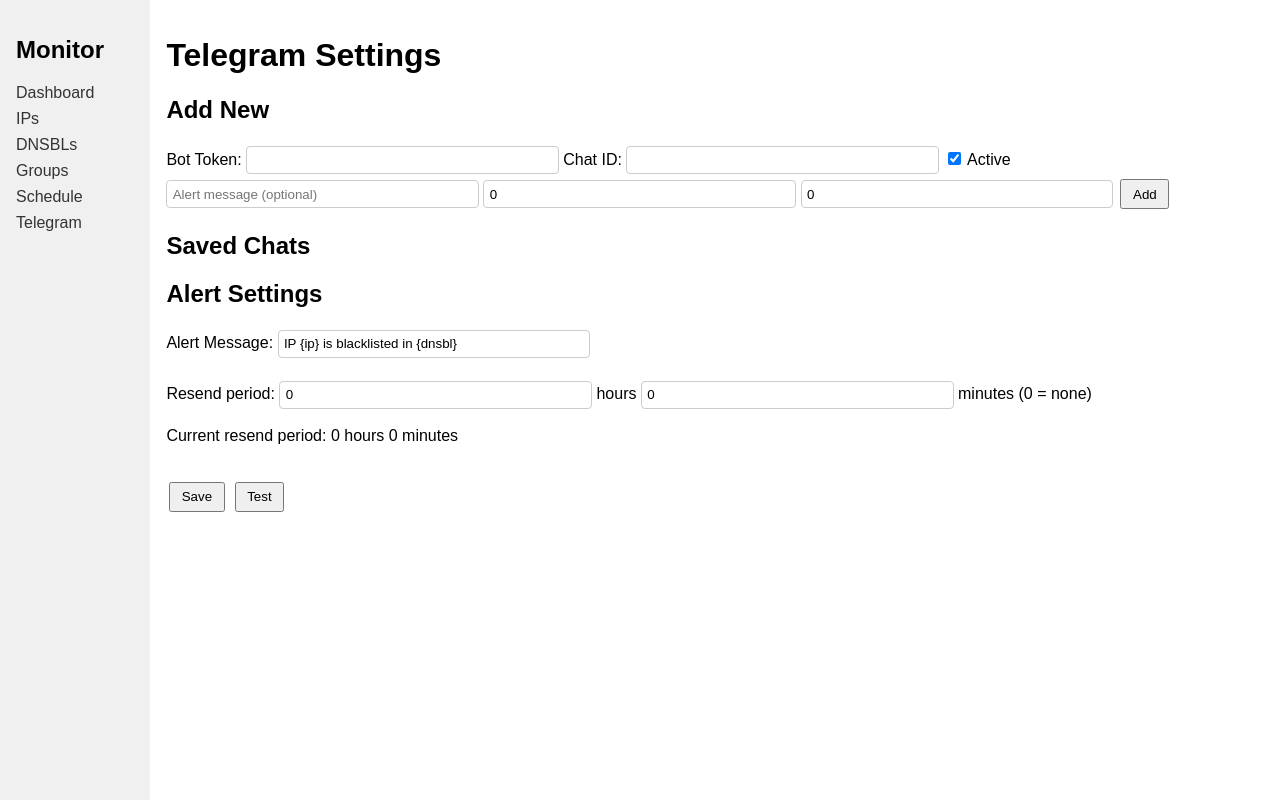
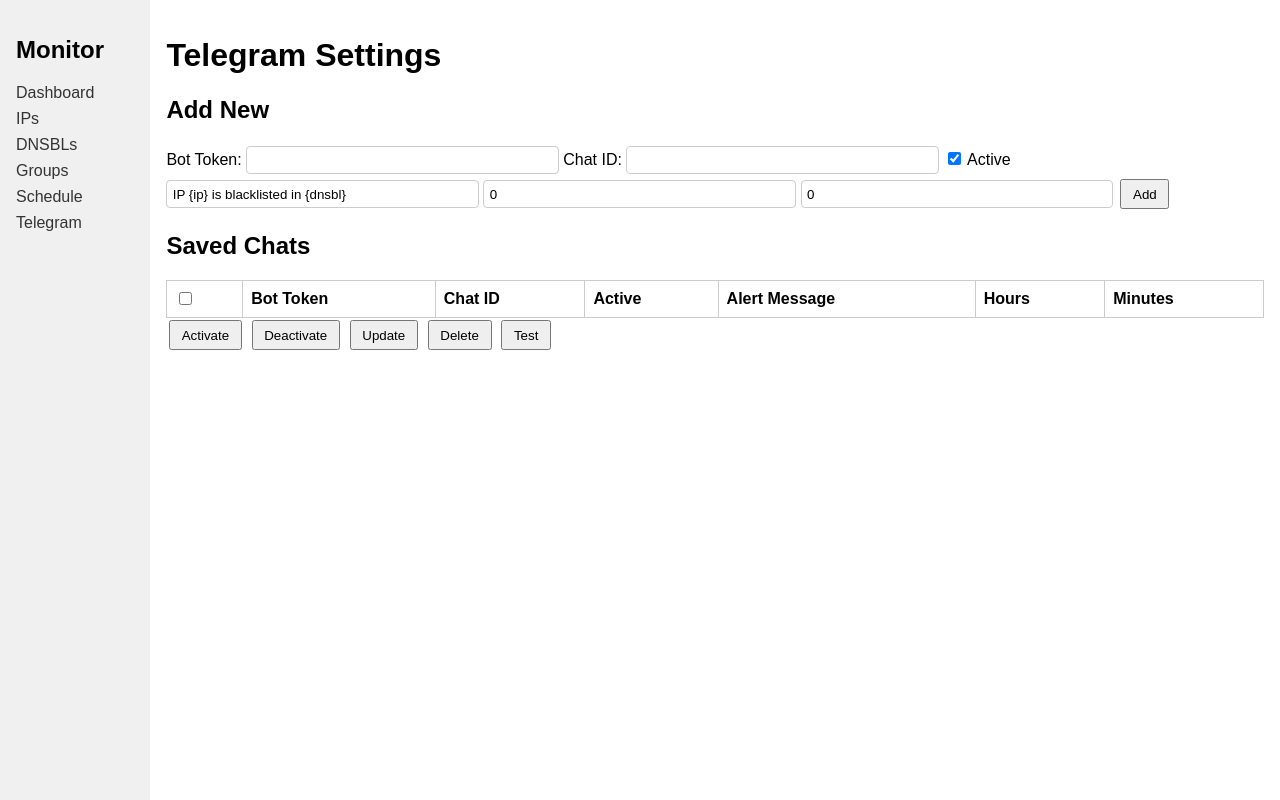
Before and after one commit to Lavine12/Bash, a Flask app: page /telegram in a window 1280 px wide. Run offline with Flask 3, Linux system fonts and the light colour scheme; data comes from the database, SQL or seed files in the repository; data that the repository does not hold is empty.

Commit message:
Refactor Telegram settings UI

```diff
--- a/blacklist_monitor/app.py
+++ b/blacklist_monitor/app.py
@@ -441,8 +441,7 @@
     with sqlite3.connect(DB_PATH) as conn:
         c = conn.cursor()
         if request.method == 'POST':
-            actions = request.form.getlist('action')
-            action = actions[-1] if actions else ''
+            action = request.form.get('action', '')
             if action == 'Add':
                 tok = request.form.get('token', '').strip()
                 chat = request.form.get('chat_id', '').strip()
@@ -457,45 +456,40 @@
                 if tok and chat:
                     c.execute('INSERT INTO telegram_chats (token, chat_id, active, alert_message, resend_period) VALUES (?, ?, ?, ?, ?)',
                               (tok, chat, active, msg, period_val))
-            elif action == 'Update':
-                row_id = request.form.get('row_id')
-                tok = request.form.get('token', '').strip()
-                chat = request.form.get('chat_id', '').strip()
-                active = 1 if request.form.get('active') == 'on' else 0
-                msg = request.form.get('alert_message', '').strip() or None
-                try:
-                    rh = int(request.form.get('resend_hours', 0))
-                    rm = int(request.form.get('resend_minutes', 0))
-                    period_val = rh * 60 + rm
-                except ValueError:
-                    period_val = None
-                c.execute('UPDATE telegram_chats SET token=?, chat_id=?, active=?, alert_message=?, resend_period=? WHERE id=?',
-                          (tok, chat, active, msg, period_val, row_id))
-            elif action == 'Delete':
-                row_id = request.form.get('row_id')
-                c.execute('DELETE FROM telegram_chats WHERE id=?', (row_id,))
-            elif action == 'SaveMsg':
-                new_msg = request.form.get('alert_message', '').strip()
-                if new_msg:
-                    set_setting('ALERT_MESSAGE', new_msg)
-                    alert_message = new_msg
-                try:
-                    rh = int(request.form.get('resend_hours', 0))
-                    rm = int(request.form.get('resend_minutes', 0))
-                    period_val = rh * 60 + rm
-                except ValueError:
-                    period_val = resend_period
-                set_setting('RESEND_PERIOD', str(period_val))
-                resend_period = period_val
-            elif action == 'Test':
-                msg = request.form.get('alert_message', '').strip() or 'Test Message'
-                row_id = request.form.get('row_id')
-                if row_id:
-                    row = c.execute('SELECT token, chat_id FROM telegram_chats WHERE id=?', (row_id,)).fetchone()
-                    if row:
-                        send_test_message(token=row[0], chat_id=row[1], message=msg)
-                else:
-                    send_test_message(message=msg)
+            else:
+                ids = request.form.getlist('chat_id')
+                if action == 'Activate':
+                    for cid in ids:
+                        c.execute('UPDATE telegram_chats SET active=1 WHERE id=?', (cid,))
+                elif action == 'Deactivate':
+                    for cid in ids:
+                        c.execute('UPDATE telegram_chats SET active=0 WHERE id=?', (cid,))
+                elif action == 'Delete':
+                    for cid in ids:
+                        c.execute('DELETE FROM telegram_chats WHERE id=?', (cid,))
+                elif action == 'Update':
+                    for cid in ids:
+                        tok = request.form.get(f'token_{cid}', '').strip()
+                        chat = request.form.get(f'chatid_{cid}', '').strip()
+                        active = 1 if request.form.get(f'active_{cid}') == 'on' else 0
+                        msg = request.form.get(f'alert_message_{cid}', '').strip() or None
+                        try:
+                            rh = int(request.form.get(f'resend_hours_{cid}', 0))
+                            rm = int(request.form.get(f'resend_minutes_{cid}', 0))
+                            period_val = rh * 60 + rm
+                        except ValueError:
+                            period_val = None
+                        c.execute('UPDATE telegram_chats SET token=?, chat_id=?, active=?, alert_message=?, resend_period=? WHERE id=?',
+                                  (tok, chat, active, msg, period_val, cid))
+                elif action == 'Test':
+                    if ids:
+                        for cid in ids:
+                            row = c.execute('SELECT token, chat_id FROM telegram_chats WHERE id=?', (cid,)).fetchone()
+                            msg = request.form.get(f'alert_message_{cid}', '').strip() or 'Test Message'
+                            if row:
+                                send_test_message(token=row[0], chat_id=row[1], message=msg)
+                    else:
+                        send_test_message(message='Test Message')
         conn.commit()
         chats = c.execute('SELECT id, token, chat_id, active, alert_message, resend_period FROM telegram_chats').fetchall()
     rh_disp = resend_period // 60
--- a/blacklist_monitor/templates/telegram.html
+++ b/blacklist_monitor/templates/telegram.html
@@ -9,41 +9,46 @@
     <label>Chat ID:</label>
     <input type="text" name="chat_id" class="telegram-input">
     <label><input type="checkbox" name="active" checked> Active</label>
-    <input type="text" name="alert_message" placeholder="Alert message (optional)" class="telegram-input">
-    <input type="number" name="resend_hours" value="0" min="0" class="telegram-input" placeholder="hours">
-    <input type="number" name="resend_minutes" value="0" min="0" max="59" class="telegram-input" placeholder="minutes">
+    <input type="text" name="alert_message" value="{{ message }}" class="telegram-input">
+    <input type="number" name="resend_hours" value="{{ resend_hours }}" min="0" class="telegram-input" placeholder="hours">
+    <input type="number" name="resend_minutes" value="{{ resend_minutes }}" min="0" max="59" class="telegram-input" placeholder="minutes">
     <button type="submit">Add</button>
 </form>
 
 <h2>Saved Chats</h2>
-{% for c in chats %}
 <form method="post">
-    <input type="hidden" name="row_id" value="{{ c[0] }}">
-    <input type="text" name="token" value="{{ c[1] }}" class="telegram-input">
-    <input type="text" name="chat_id" value="{{ c[2] }}" class="telegram-input">
-    <label><input type="checkbox" name="active" {% if c[3] %}checked{% endif %}> Active</label>
-    <input type="text" name="alert_message" value="{{ c[4] }}" placeholder="default message" class="telegram-input">
-    <input type="number" name="resend_hours" value="{{ c[5] }}" min="0" class="telegram-input"> hours
-    <input type="number" name="resend_minutes" value="{{ c[6] }}" min="0" max="59" class="telegram-input"> minutes
-    <button type="submit" name="action" value="Update">Update</button>
-    <button type="submit" name="action" value="Delete">Delete</button>
-    <button type="submit" name="action" value="Test">Test</button>
-</form>
-{% endfor %}
-
-<h2>Alert Settings</h2>
-<form method="post">
-    <input type="hidden" name="action" value="SaveMsg">
-    <label>Alert Message:</label>
-    <input type="text" name="alert_message" value="{{ message }}" class="telegram-input">
-    <br><br>
-    <label>Resend period:</label>
-    <input type="number" name="resend_hours" value="0" placeholder="{{ resend_hours }}" min="0" class="telegram-input"> hours
-    <input type="number" name="resend_minutes" value="0" placeholder="{{ resend_minutes }}" min="0" max="59" class="telegram-input"> minutes (0 = none)
-    <br>
-    <p>Current resend period: {{ resend_hours }} hours {{ resend_minutes }} minutes</p>
-    <br>
-    <button type="submit">Save</button>
-    <button type="submit" name="action" value="Test">Test</button>
+    <table>
+        <thead>
+            <tr>
+                <th><input type="checkbox" onclick="toggleAll(this)"></th>
+                <th>Bot Token</th>
+                <th>Chat ID</th>
+                <th>Active</th>
+                <th>Alert Message</th>
+                <th>Hours</th>
+                <th>Minutes</th>
+            </tr>
+        </thead>
+        <tbody>
+        {% for c in chats %}
+            <tr>
+                <td><input type="checkbox" name="chat_id" value="{{ c[0] }}"></td>
+                <td><input type="text" name="token_{{ c[0] }}" value="{{ c[1] }}" class="telegram-input"></td>
+                <td><input type="text" name="chatid_{{ c[0] }}" value="{{ c[2] }}" class="telegram-input"></td>
+                <td><input type="checkbox" name="active_{{ c[0] }}" {% if c[3] %}checked{% endif %}></td>
+                <td><input type="text" name="alert_message_{{ c[0] }}" value="{{ c[4] }}" placeholder="{{ message }}" class="telegram-input"></td>
+                <td><input type="number" name="resend_hours_{{ c[0] }}" value="{{ c[5] }}" min="0" class="telegram-input" style="width:80px"></td>
+                <td><input type="number" name="resend_minutes_{{ c[0] }}" value="{{ c[6] }}" min="0" max="59" class="telegram-input" style="width:80px"></td>
+            </tr>
+        {% endfor %}
+        </tbody>
+    </table>
+    <div>
+        <button type="submit" name="action" value="Activate">Activate</button>
+        <button type="submit" name="action" value="Deactivate">Deactivate</button>
+        <button type="submit" name="action" value="Update">Update</button>
+        <button type="submit" name="action" value="Delete">Delete</button>
+        <button type="submit" name="action" value="Test">Test</button>
+    </div>
 </form>
 {% endblock %}
```
